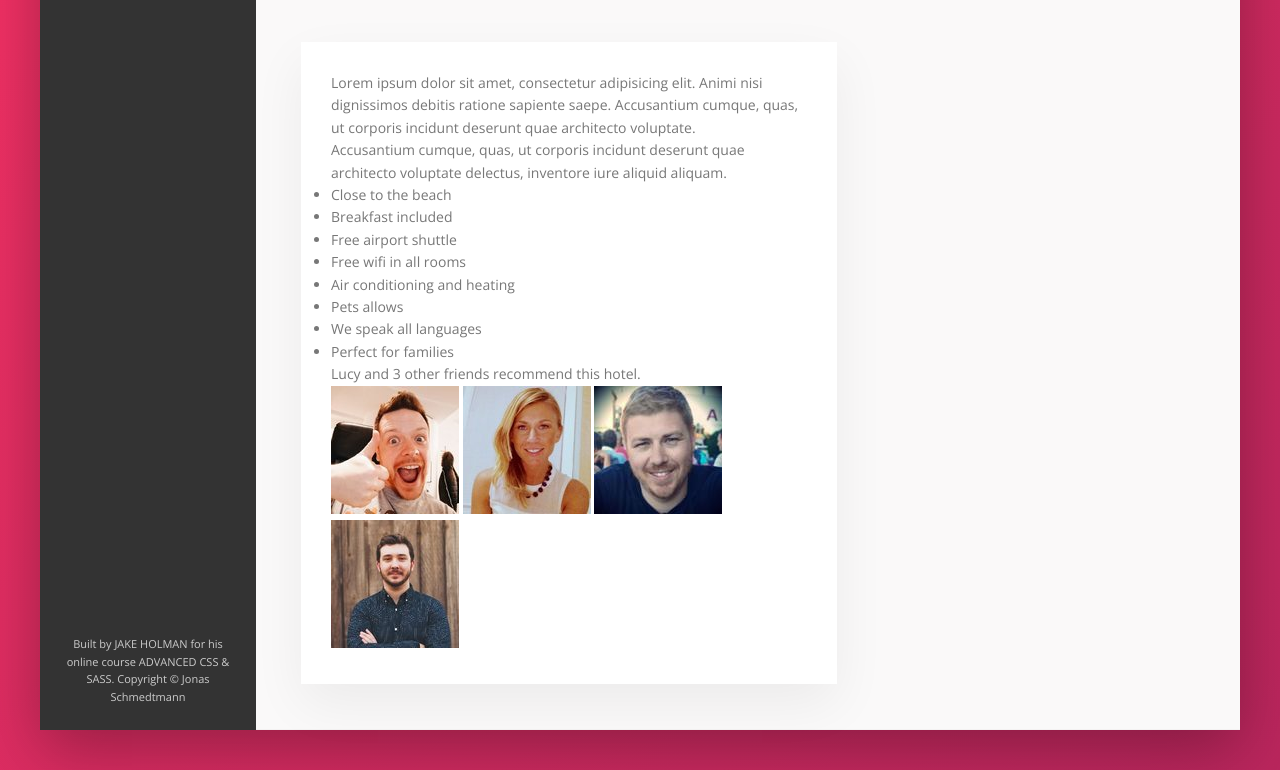
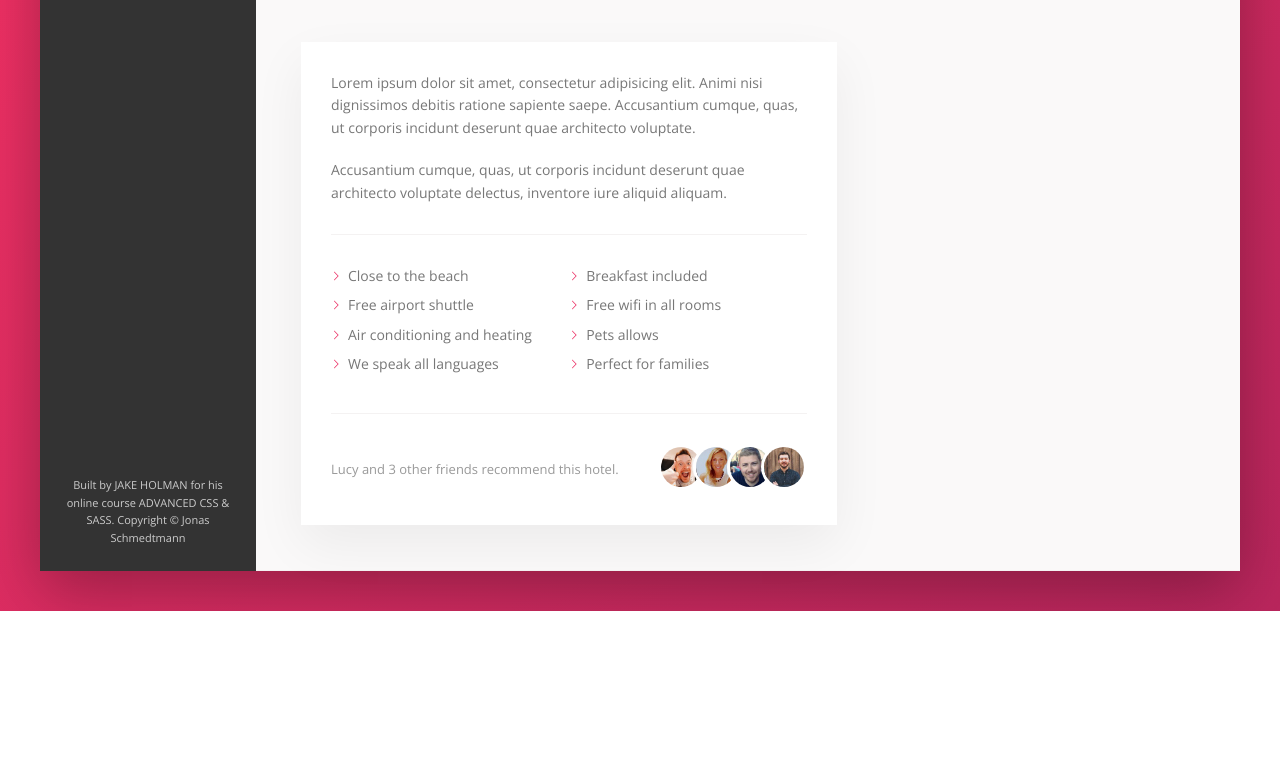
Before and after one commit to jakeisonline/udemy-courses, a website: page advanced-css/trillo/index.html in a window 1280 px wide. Shown: the part 565-1335 px from the top of the page. After the commit the page ends 1176 px from the top, so only its background shows below. Drawn offline with nearby package versions, Linux system fonts and the light colour scheme.

Commit message:
Lecture 83 - masking images

```diff
--- a/advanced-css/trillo/index.html
+++ b/advanced-css/trillo/index.html
@@ -139,12 +139,12 @@
                 </ul>
                 <div class="recommend">
                   <p class="recommend__count">Lucy and 3 other friends recommend this hotel.</p>
-                </div>
-                <div class="recommend__friends">
-                  <img src="img/user-1.jpg" alt="Friend 1" class="recommend__photo">
-                  <img src="img/user-2.jpg" alt="Friend 2" class="recommend__photo">
-                  <img src="img/user-3.jpg" alt="Friend 3" class="recommend__photo">
-                  <img src="img/user-4.jpg" alt="Friend 4" class="recommend__photo">
+                  <div class="recommend__friends">
+                    <img src="img/user-1.jpg" alt="Friend 1" class="recommend__photo">
+                    <img src="img/user-2.jpg" alt="Friend 2" class="recommend__photo">
+                    <img src="img/user-3.jpg" alt="Friend 3" class="recommend__photo">
+                    <img src="img/user-4.jpg" alt="Friend 4" class="recommend__photo">
+                  </div>
                 </div>
               </div>
               <div class="user-reviews">
--- a/advanced-css/trillo/sass/_components.scss
+++ b/advanced-css/trillo/sass/_components.scss
@@ -270,3 +270,70 @@
     outline: none;
   }
 }
+
+// Paragraph, List
+
+.paragraph:not(:last-of-type) {
+  margin-bottom: 2rem;
+}
+
+.list {
+  display: flex;
+  flex-wrap: wrap;
+  list-style: none;
+  margin: 3rem 0;
+  padding: 3rem 0;
+  border-top: var(--line);
+  border-bottom: var(--line);
+
+  &__item {
+    flex: 0 0 50%; // 2 columns = 100% / 2
+    margin-bottom: 0.7rem;
+
+    &::before {
+      content: "";
+      display: inline-block;
+      width: 1rem;
+      height: 1rem;
+      margin-right: 0.7rem;
+
+      // Older browsers
+      //background-image: url(../img/chevron-thin-right.svg);
+      //background-size: cover;
+
+      // Newer browsers
+      background-color: var(--color-primary);
+      -webkit-mask-image: url(../img/chevron-thin-right.svg);
+      mask-image: url(../img/chevron-thin-right.svg);
+      -webkit-mask-size: cover;
+      mask-size: cover;
+    }
+  }
+}
+
+// Recommend
+.recommend {
+  display: flex;
+  align-items: center;
+  font-size: 1.3rem;
+  color: var(--color-grey-dark-3);
+
+  &__count {
+    margin-right: auto;
+  }
+
+  &__friends {
+  }
+
+  &__photo {
+    height: 4rem;
+    width: 4rem;
+    border-radius: 50%;
+    border: 3px solid #fff;
+    box-sizing: content-box;
+
+    &:not(:last-child) {
+      margin-right: -1.5rem;
+    }
+  }
+}
```
Also changed, not shown: advanced-css/trillo/css/style.css.
